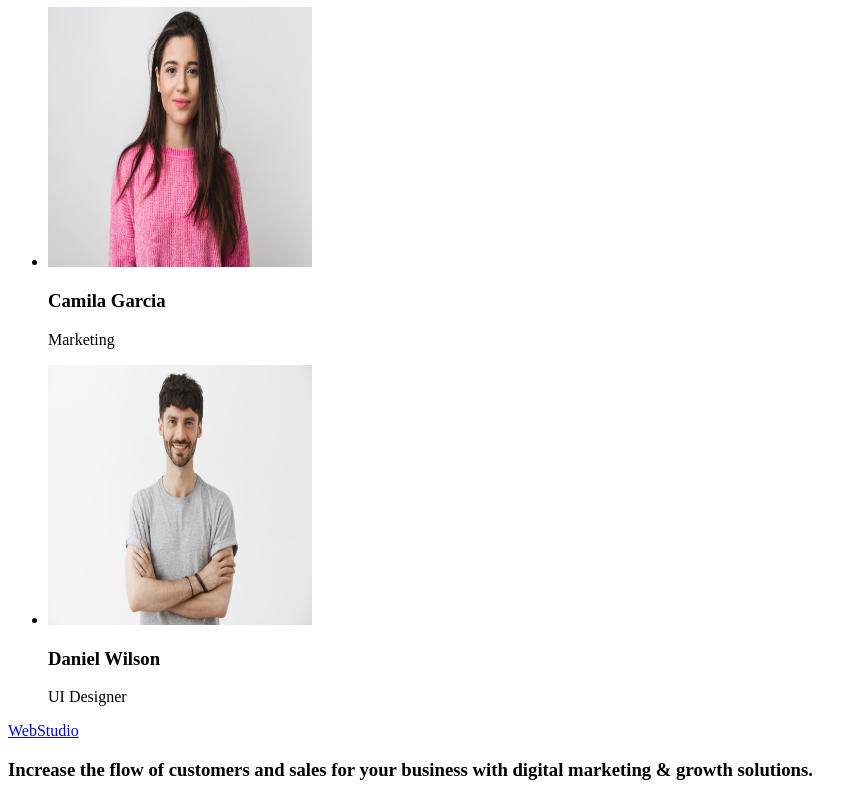
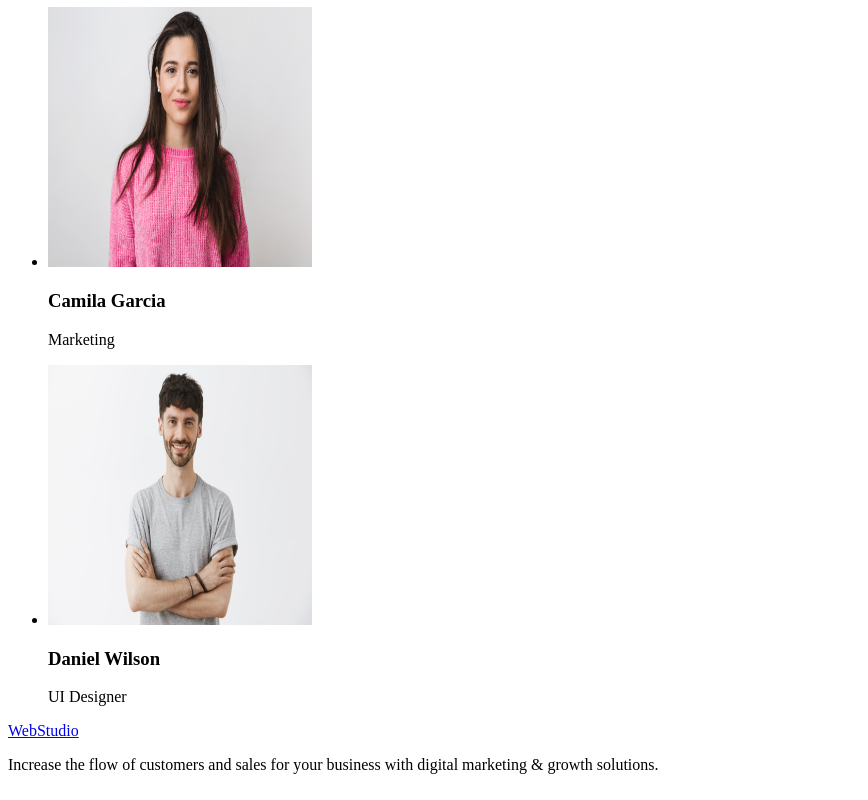
Before and after one commit to VUDVARD/fs-113, a plain HTML site: page index.html in a window 1280 px wide. Shown: the part 1368-2168 px from the top of the page, without its empty margins (0-868 px from the left). Drawn offline with Linux system fonts and the light colour scheme.

Commit message:
Update index.html

```diff
--- a/index.html
+++ b/index.html
@@ -101,7 +101,7 @@
 
 <footer>
   <a href="./index.html">WebStudio</a>
-  <h3>Increase the flow of customers and sales for your business with digital marketing & growth solutions.</h3>
+  <p>Increase the flow of customers and sales for your business with digital marketing & growth solutions.</p>
 </footer>
 
 </body>
```
